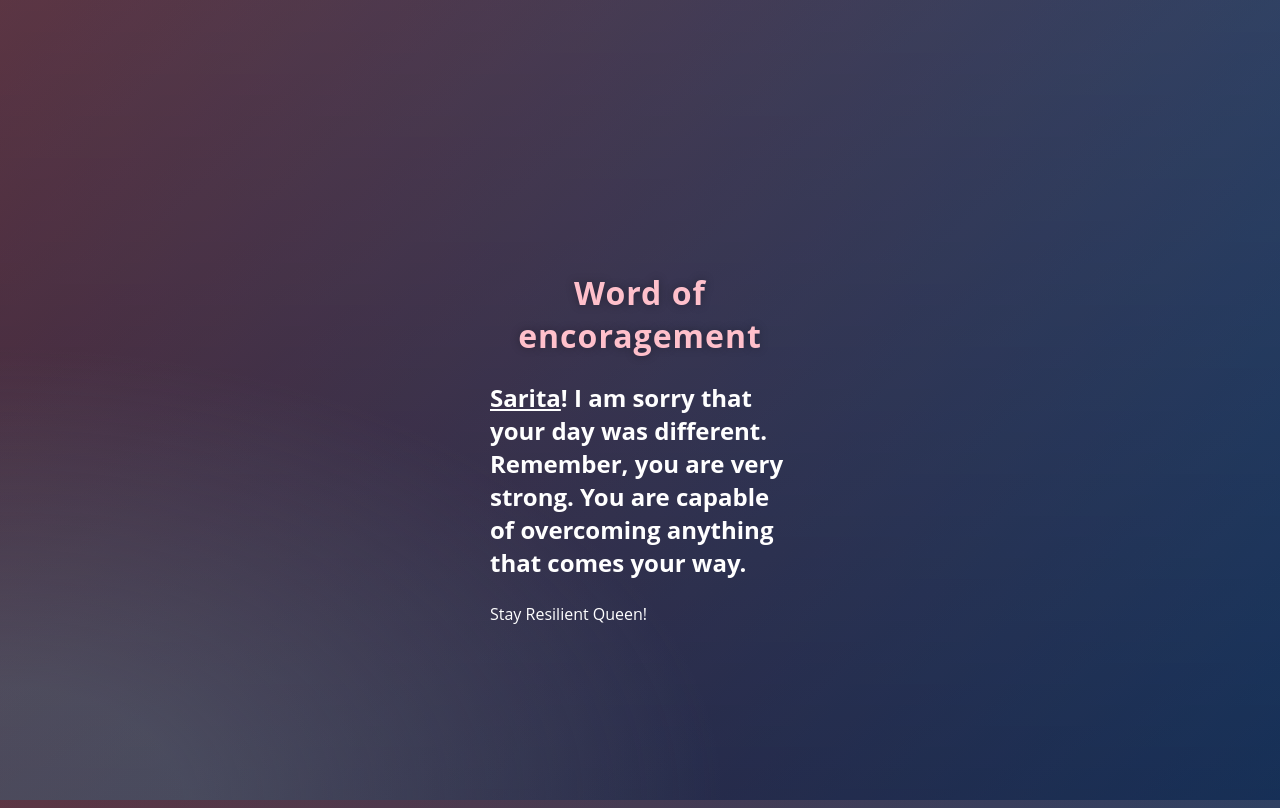
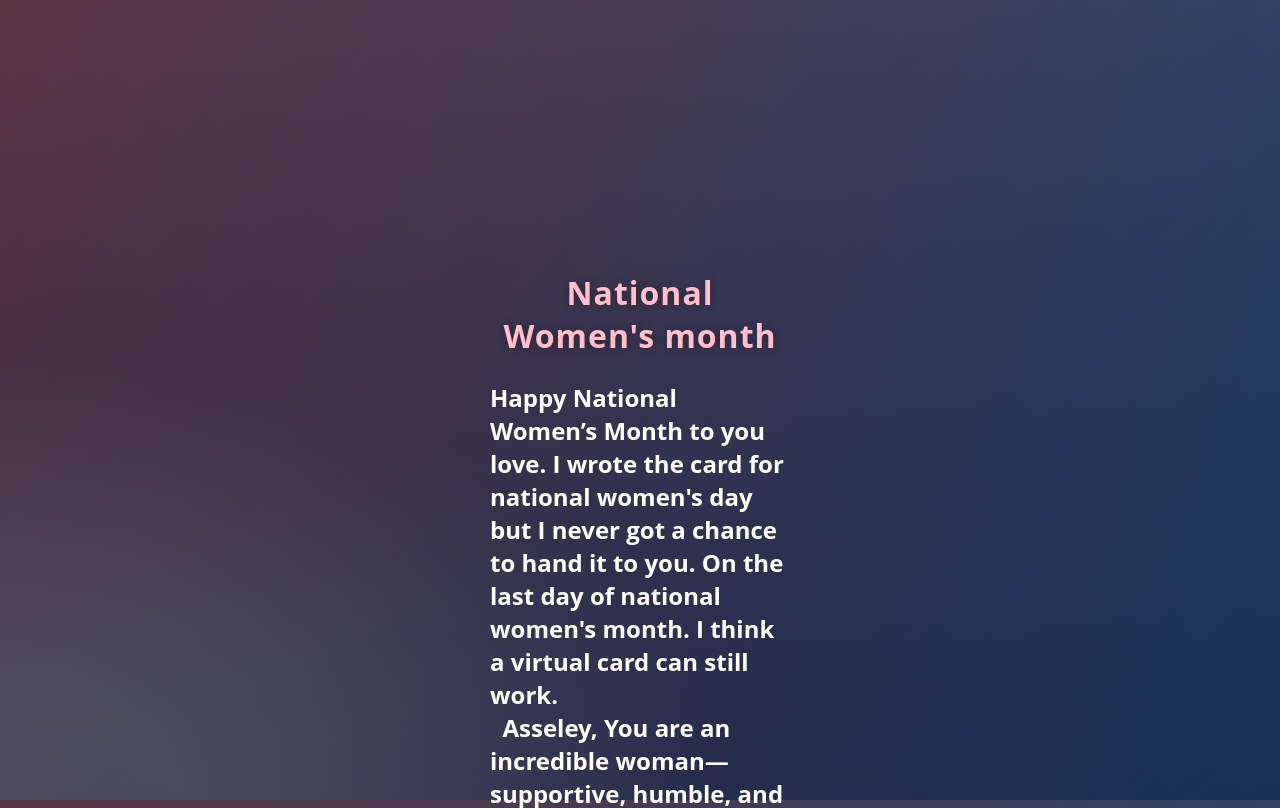
Before and after one commit to jsmoothcreativity/Fara, a plain HTML site: page message.html in a window 1280 px wide. Drawn offline with Linux system fonts and the light colour scheme.

Commit message:
Update message.html

```diff
--- a/message.html
+++ b/message.html
@@ -66,9 +66,11 @@
 	<body>
 
 		<div class="login">
-			<h1 style="color:pink">Word of encoragement</h1>
+			<h1 style="color:pink">National Women's month</h1>
 			<h3 style="color: white; font-size: x-large;">
-				<a style="color: white;" href="Sara.html">Sarita</a>! I am sorry that your day was different. Remember, you are very strong. You are capable of overcoming anything that comes your way.
+				Happy National Women’s Month to you love. I wrote the card for national women's day but I never got a chance to hand it to you. On the last day of national women's month. I think a virtual card can still work.<br>
+
+Asseley, You are an incredible woman—supportive, humble, and remarkable to name a few. You are always willing to try everything in your power for your client. You bring so much positivity in my life. You deserved to be celebrated.
 			</h3>
 			<p style="color: white;">
 				Stay Resilient Queen!
```
